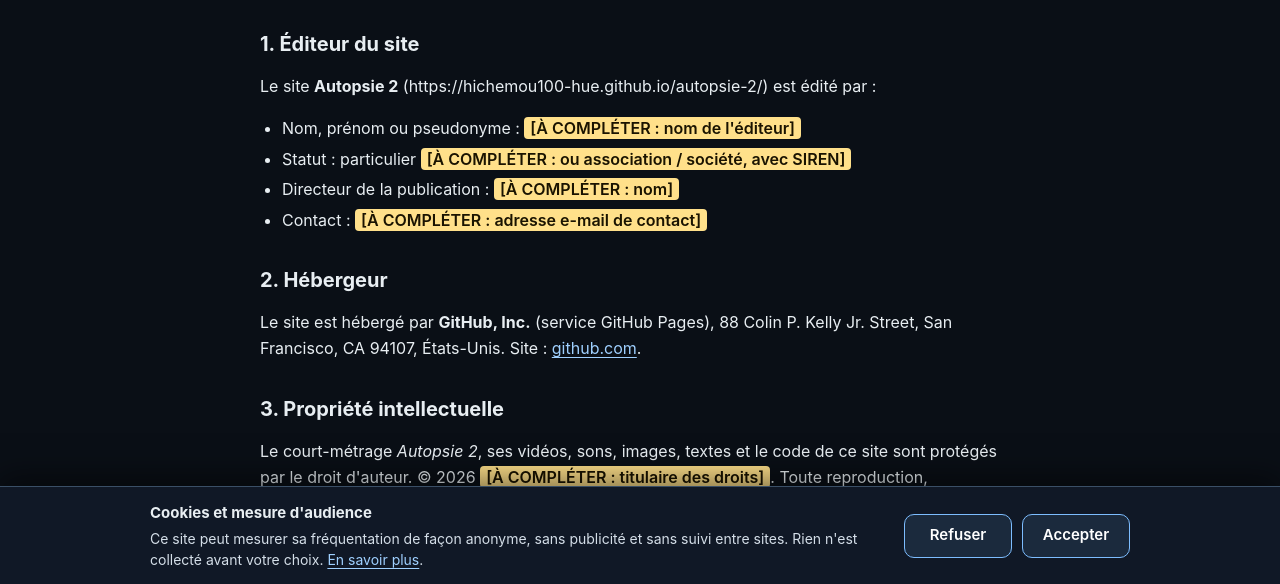
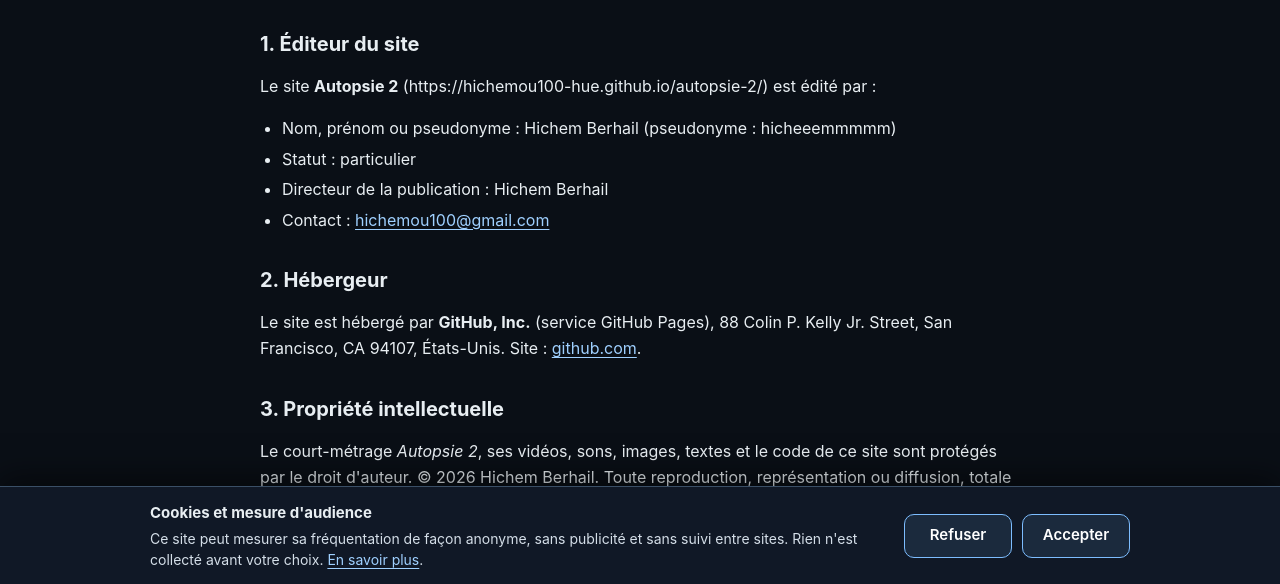
Before and after one commit to hichemou100-hue/autopsie-2, a plain HTML site: page mentions-legales.html in a window 1280 px wide. Shown: the part 216-800 px from the top of the page. Drawn offline with Linux system fonts and the light colour scheme.

Commit message:
Update mentions-legales.html

```diff
--- a/mentions-legales.html
+++ b/mentions-legales.html
@@ -45,18 +45,18 @@
 <h2>1. Éditeur du site</h2>
 <p>Le site <strong>Autopsie 2</strong> (https://hichemou100-hue.github.io/autopsie-2/) est édité par :</p>
 <ul>
-  <li>Nom, prénom ou pseudonyme : <span class="todo">[À COMPLÉTER : nom de l'éditeur]</span></li>
-  <li>Statut : particulier <span class="todo">[À COMPLÉTER : ou association / société, avec SIREN]</span></li>
-  <li>Directeur de la publication : <span class="todo">[À COMPLÉTER : nom]</span></li>
-  <li>Contact : <span class="mail" data-u="" data-d=""><span class="todo">[À COMPLÉTER : adresse e-mail de contact]</span></span></li>
+  <li>Nom, prénom ou pseudonyme : Hichem Berhail (pseudonyme : hicheeemmmmm)</li>
+  <li>Statut : particulier</li>
+  <li>Directeur de la publication : Hichem Berhail</li>
+  <li>Contact : <span class="mail" data-u="hichemou100" data-d="gmail.com">hichemou100 [at] gmail.com</span></li>
 </ul>
 
 <h2>2. Hébergeur</h2>
 <p>Le site est hébergé par <strong>GitHub, Inc.</strong> (service GitHub Pages), 88 Colin P. Kelly Jr. Street, San Francisco, CA 94107, États-Unis. Site : <a href="https://github.com" rel="noopener noreferrer">github.com</a>.</p>
 
 <h2>3. Propriété intellectuelle</h2>
-<p>Le court-métrage <em>Autopsie 2</em>, ses vidéos, sons, images, textes et le code de ce site sont protégés par le droit d'auteur. © 2026 <span class="todo">[À COMPLÉTER : titulaire des droits]</span>. Toute reproduction, représentation ou diffusion, totale ou partielle, sans autorisation écrite préalable est interdite.</p>
-<p>Personnes et noms cités dans l'œuvre : <span class="todo">[À COMPLÉTER : préciser s'il s'agit d'une œuvre de fiction et/ou indiquer que les personnes apparaissant ont donné leur accord]</span></p>
+<p>Le court-métrage <em>Autopsie 2</em>, ses vidéos, sons, images, textes et le code de ce site sont protégés par le droit d'auteur. © 2026 Hichem Berhail. Toute reproduction, représentation ou diffusion, totale ou partielle, sans autorisation écrite préalable est interdite.</p>
+<p>Personnes et noms cités dans l'œuvre : les personnes apparaissant à l'écran ont donné leur accord écrit pour la diffusion.</p>
 <p>Les polices Big Shoulders Display, IBM Plex Mono et Inter sont distribuées sous licence SIL Open Font License via Google Fonts.</p>
 
 <h2>4. Données personnelles et cookies</h2>
```
